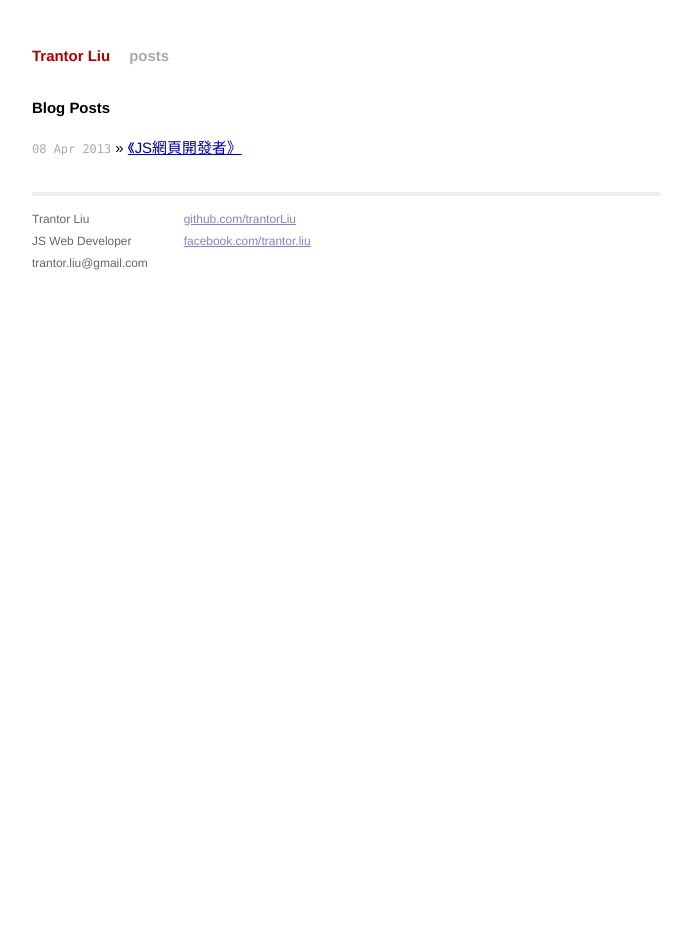
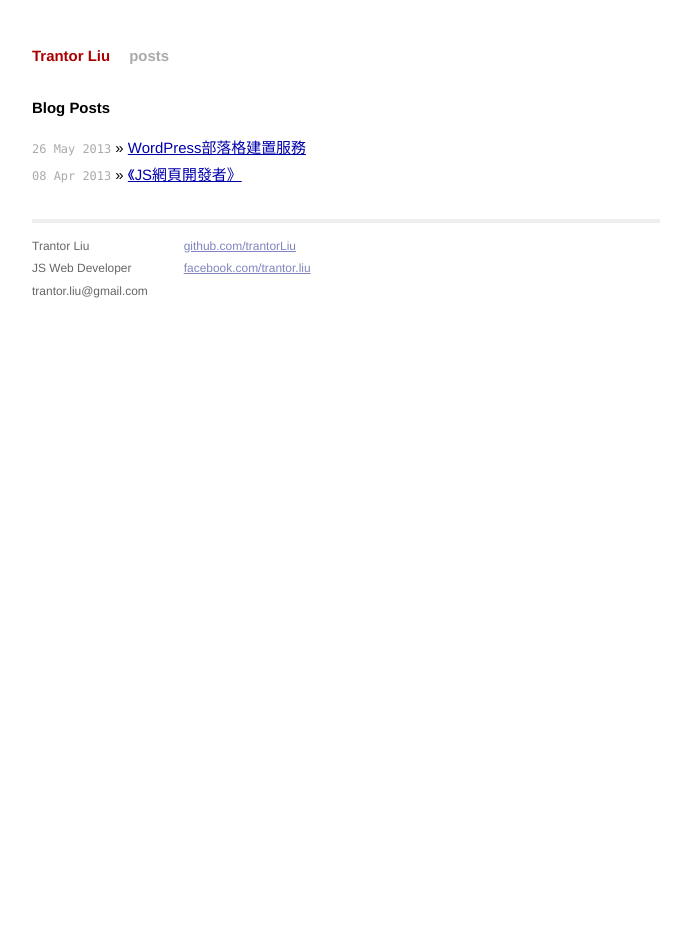
Before and after one commit to trantorLiu/trantorliu.github.io, a Jekyll site: the page built from posts.html, in a window 1280 px wide. Shown: the whole page, without its empty margins (294-985 px from the left). Built offline with Jekyll 4.4.1, drawn with Linux system fonts in a browser that asks for light colours; part of the change alters nothing that is shown.

Commit message:
Provide WordPress building service.

```diff
--- a/_layouts/post.html
+++ b/_layouts/post.html
@@ -11,6 +11,8 @@ comments: true
 
 {% if page.comments %}
 <!-- Disqus -->
+<br />
+<br />
 <div id="disqus_thread"></div>
 
 <script type="text/javascript">
--- a/_posts/2013-05-13-book-js-web-developer.markdown
+++ b/_posts/2013-05-13-book-js-web-developer.markdown
@@ -1,7 +1,7 @@
 ---
 layout: post
-title:  《JS網頁開發者》
-date:   2013-04-8 10:00:00
+title: 《JS網頁開發者》
+date: 2013-04-8 10:00:00
 categories: posts
 ---
 
--- /dev/null
+++ b/_posts/2013-05-26-worpress-building-service.markdown
@@ -0,0 +1,28 @@
+---
+layout: post
+title: WordPress部落格建置服務
+date: 2013-05-26 19:00:00
+categories: posts
+---
+
+您是否想成為專業部落客卻又因為麻煩的部落格建置手續而躊躇不前？
+現在就省去不必要得麻煩，
+讓我們為您客製化一個簡約實用的部落格吧。
+
+## 方案
+
+* 嚐鮮版NT$599：免費佈景組題、3GB硬碟空間、管理介面（含流量統計）
+* 專業版NT$3999：進階佈景組題、10GB硬碟空間、管理介面（含流量統計）、自訂網址（需額外付費，500~1000元不等）、不顯示廣告
+
+（以上方案包含使用說明、售後諮詢）
+
+## 為什麼使用WordPress？
+
+> WordPress 是一個開放原始碼網誌／内容管理系统，專注於美學、網頁標準和易用性的個人發佈平台。
+> WordPress 兼具自由與無價，你可以下載並且免費使用。
+
+WordPress是許多專業部落格以及專欄作家的選擇。
+儘管您可以自行安裝，但仍然要準備一台主機、架設server、資料庫、一個域名等等（花費可能超過進階方案的費用）。
+與其花時間在閱讀使用手冊、查詢資料，不如由我們幫您節省時間。
+
+更多資訊以及成功案例在[WordPress中文官網](http://tw.wordpress.org/)。
```
